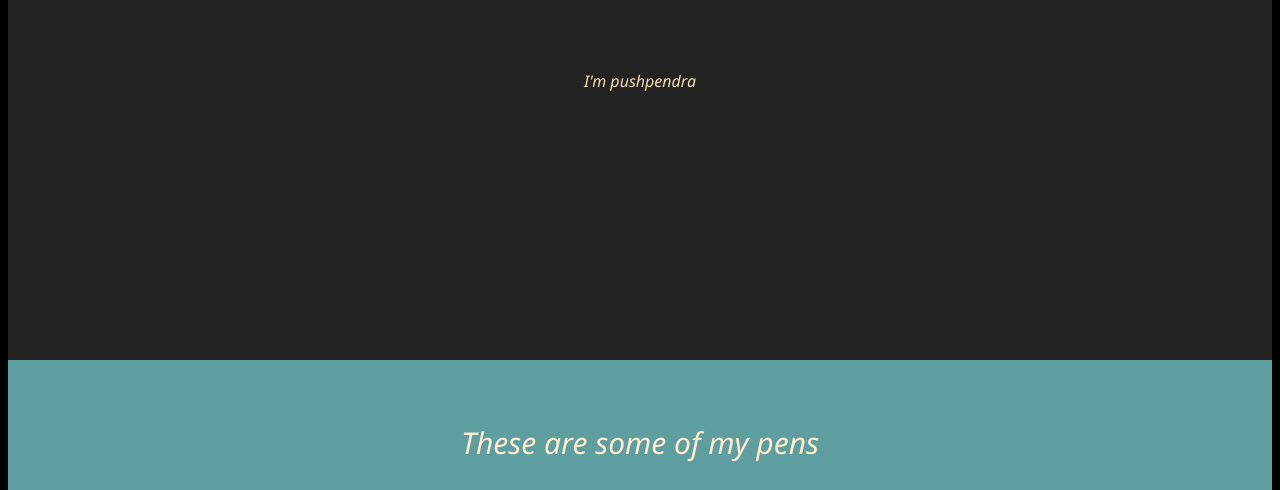
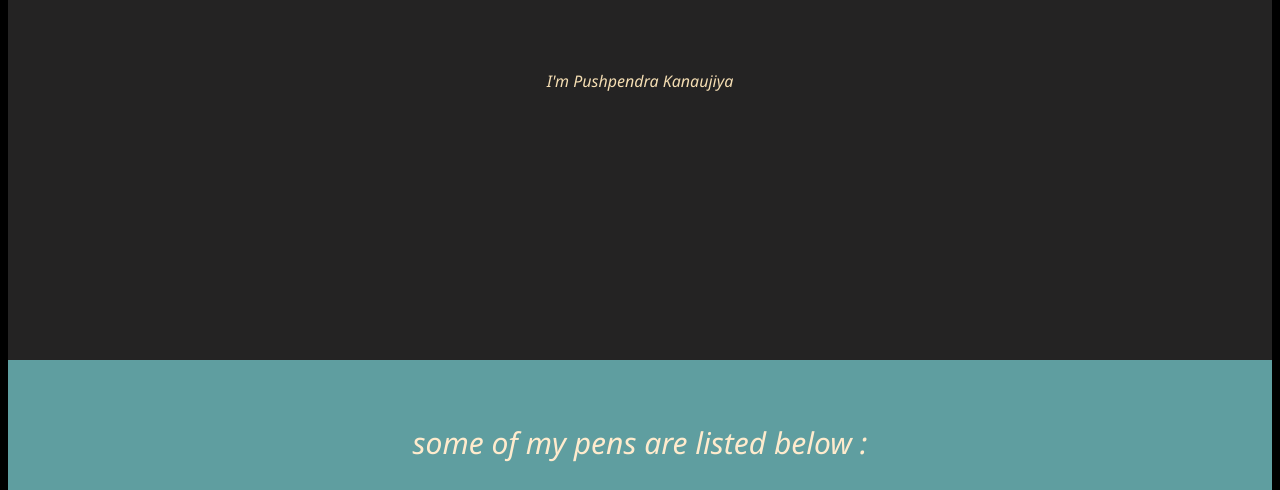
Before and after one commit to pushpendra-91/freecodecamp_sol, a plain HTML site: page portfolio/index.html in a window 1280 px wide. Shown: the part 448-938 px from the top of the page. Drawn offline with Linux system fonts and the light colour scheme; grey boxes are pictures that could not be loaded.

Commit message:
Portfolio descriptions has been changed

```diff
--- a/portfolio/index.html
+++ b/portfolio/index.html
@@ -25,12 +25,12 @@
     </nav>
     <section id="welcome-section" class="welcome">
         <h1>Welcome</h1>
-        <p>I'm pushpendra</p>
+        <p>I'm Pushpendra Kanaujiya</p>
     </section>
 
     <div id="projects" class="projects">
             <div id="text">
-                <p>These are some of my pens</p>
+                <p>some of my pens are listed below :</p>
             </div>
             <div class="project-grid">
                 <a href="https://codepen.io/pkanaujiya91/full/JjNMLrr" target="_blank" class=" project-tile">
@@ -50,7 +50,7 @@
 
     <div id="contacts" class="contact-section">
         <div class="h2-footer">
-            <h2>Connect with me.....</h2>
+            <h2>Get connected with me</h2>
         </div>
         <div class="con-links">
             <a id="profile-link" href="https://github.com/pushpendra-91" target="_blank" class="con-details btn"><i class="fab fa-github"></i> Github</a>
```
